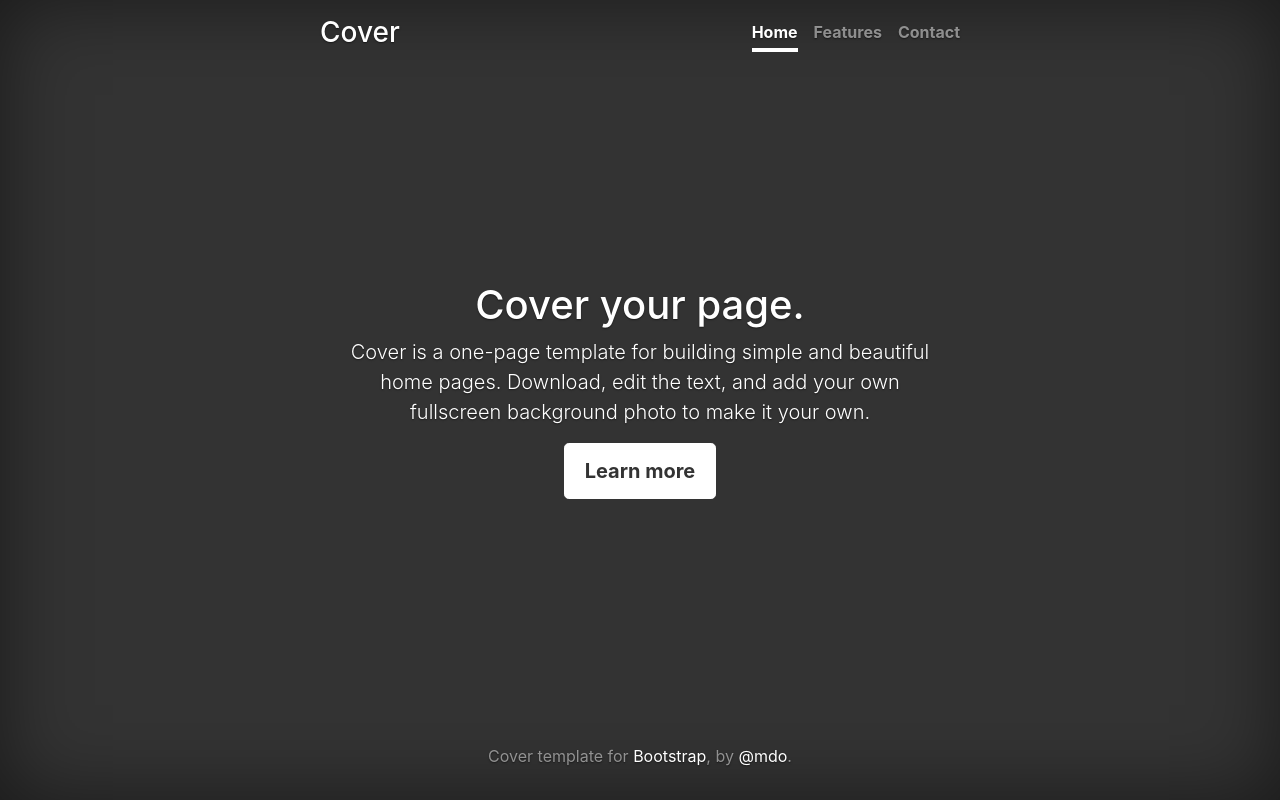
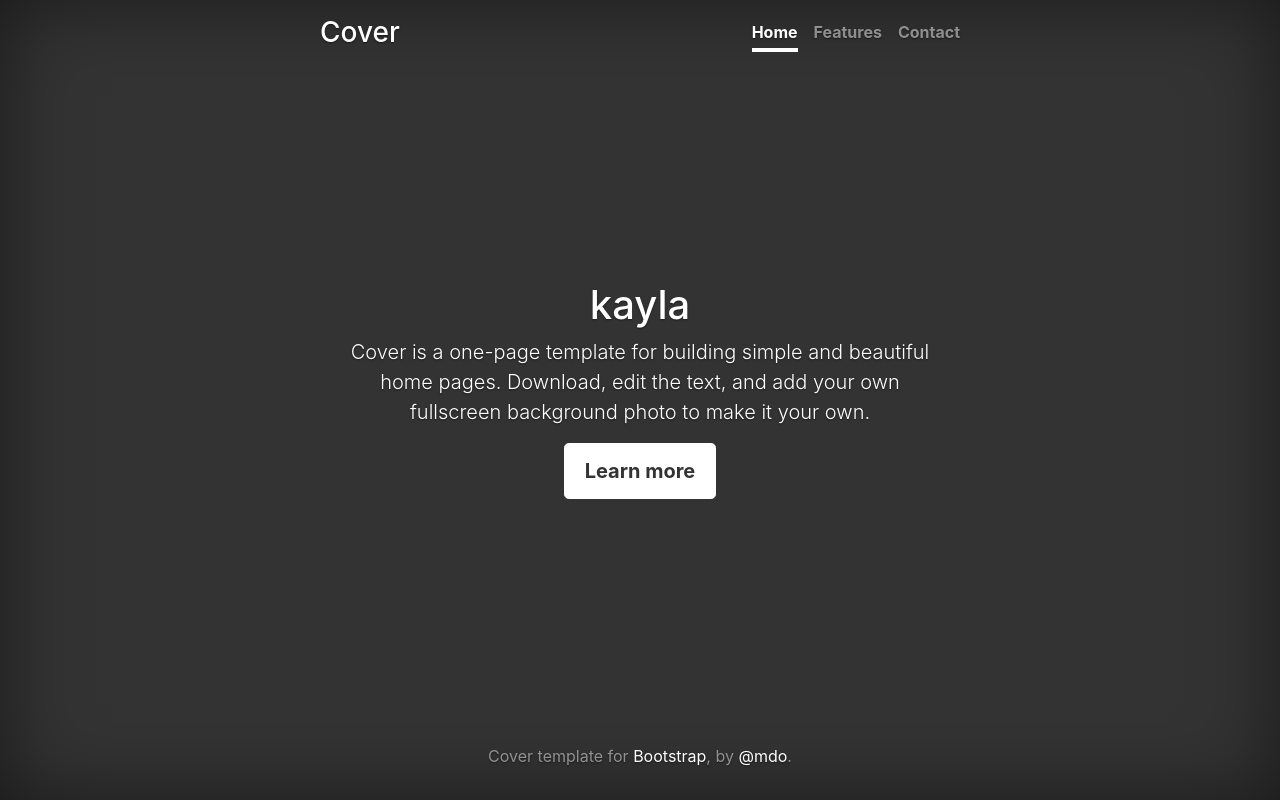
Before and after one commit to hu1se/canvas, a plain HTML site: page index.html in a window 1280 px wide. Drawn offline with nearby package versions, Linux system fonts and the light colour scheme.

Commit message:
Showing Github pages to Kayla

```diff
--- a/index.html
+++ b/index.html
@@ -47,7 +47,7 @@
   </header>
 
   <main role="main" class="inner cover">
-    <h1 class="cover-heading">Cover your page.</h1>
+    <h1 class="cover-heading">kayla</h1>
     <p class="lead">Cover is a one-page template for building simple and beautiful home pages. Download, edit the text, and add your own fullscreen background photo to make it your own.</p>
     <p class="lead">
       <a href="#" class="btn btn-lg btn-secondary">Learn more</a>
```
